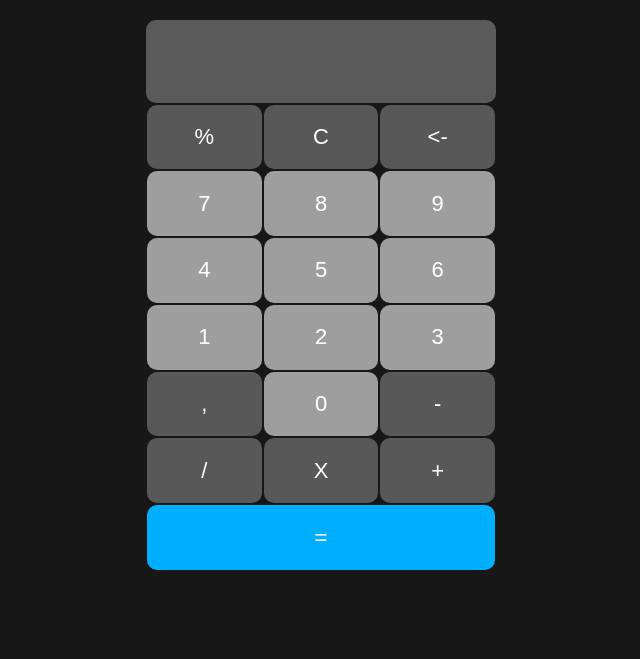
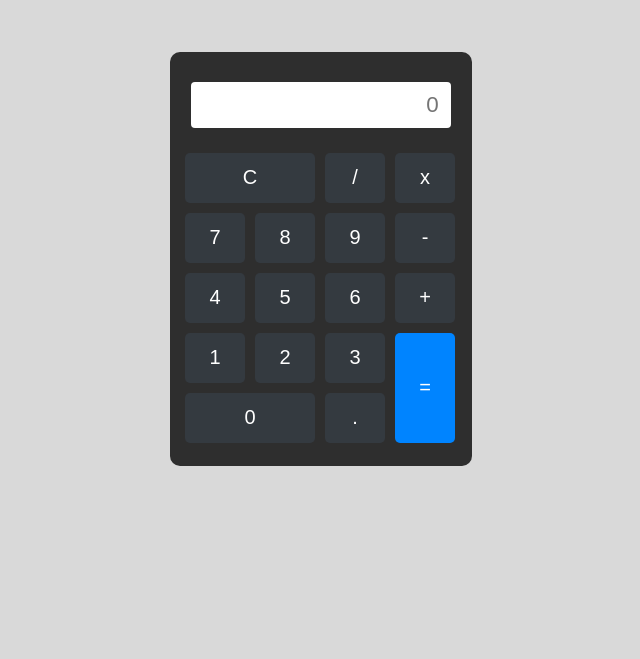
Before and after one commit to Vianahdev/Project-Calculator, a plain HTML site: page index.html in a window 1280 px wide. Shown: the part 141-800 px from the top of the page, without its empty margins (319-959 px from the left). Drawn offline with Linux system fonts and the light colour scheme.

Commit message:
Update Calculator

```diff
--- a/css/style.css
+++ b/css/style.css
@@ -7,71 +7,98 @@
 
             body{
                 display: flex;
+                flex-direction: column;
                 justify-content: center;
                 align-items: center;
-  flex-direction: column;
-  gap: 35px;
 
                 height: 100vh;
-  background: rgb(24, 23, 23);
-}
 
-h1{
-  color: white;
+                background: #D9D9D9;
+
             }
 
             #Calculator{
-  width: 350px;
-  height: 550px;
+                display: flex;
+                flex-direction: column;
+
+                width: 302px;
+                height: 414px;
+
+                background-color: #2E2E2E;
+                border-radius: 10px;
+
+                padding: 20px 10px;
             }
 
-#display{
-  height: 15%;
-  width: 100%;
+            .btn{
+                width: 60px;
+                height: 50px;
+                margin: 5px;
 
-  background: rgba(158, 158, 158, 0.5);
-  pointer-events: none;
-  border-radius: 10px;
-  margin-bottom: 1px;
+                color: #fff;
+                background-color: #343a40;
+                border-color: #343a40;
 
-  font-size: 45px;
+                text-align: center;
+                white-space: nowrap;
+                vertical-align: middle;
+
+                transition: background-color .15s ease-in-out,border-color .15s ease-in-out,box-shadow .15s ease-in-out;
+
+                border-radius: 5px;
+
+                font-size: 1.25rem;
+            }
+
+            button{
+                border: none;
+            }
+
+            .clear {
+                width: 130px;
+            }
+
+            .enter {
+                height: 110px;
+            }
+
+            .zero {
+                width: 130px;
+            }
+
+            .row{
+                display: flex;
+            }
+
+            .blue{
+                background: rgb(0, 132, 255);
+            }
+
+            .display{
+                display: block;
+
+                width: 92%;
+                padding: 0.375rem 0.75rem;
+                font-size: 1.4rem;
+                line-height: 1.5;
+                color: #495057;
+
+                background-color: #fff;
+                background-image: none;
+
+                border-radius: 0.25rem;
+                transition: border-color ease-in-out .15s;
 
                 text-align: right;
+                border: none;
             }
 
-#Numbers{
-  display: flex;
-  flex-direction: row;
-  flex-wrap: wrap;
-
-  height: 85%;
-}
-
-.square{
+            .resultado {
                 display: flex;
                 justify-content: center;
-  align-items: center;
 
-  flex: 1;
-  flex-basis: 25%;
-  background: rgba(104, 104, 104, 0.8);
-  margin: 1px;
-
-  font-size: 22px;
-  color: white;
-
-  border-radius: 10px;
+                text-align: right;
+                font-size: 20px;
+                margin-top: 10px;
+                margin-bottom: 20px;
             }
-
-
-#result{
-  background: rgb(0, 174, 255);
-}
-
-.gray-flet{
-  background: rgb(158, 158, 158);
-}
-
-.gray-bold{
-  background: rgb(90, 90, 90);
-}
--- a/index.html
+++ b/index.html
@@ -7,39 +7,44 @@
         <link rel="stylesheet" href="css/style.css">
 
         <title>Calculator</title>
+
     </head>
     <body>
-        <h1>CALCULADORA</h1>
+        <div id="Calculator">
+            <div class="resultado">
+                <input type="text"  class="display" placeholder="0" disabled="disabled">
+            </div>
 
-        <div id="Calculator">
-            <div id="display"> </div>
+            <div class="row">
+              <button type="button" class="btn clear">C</button>
+              <button type="button" class="btn">/</button>
+              <button type="button" class="btn">x</button>
+            </div>
 
-            <div id="Numbers">
-                <div id="porcentagem" class="square">%</div>
-                <div id="C" class="square">C</div>
-                <div id="delet" class="square"><-</div>
+            <div class="row">
+              <button type="button" class="btn">7</button>
+              <button type="button" class="btn">8</button>
+              <button type="button" class="btn">9</button>
+              <button type="button" class="btn">-</button>
+            </div>
 
-                <div id="7" class="square gray-flet">7</div>
-                <div id="8" class="square gray-flet">8</div>
-                <div id="9" class="square gray-flet">9</div>
+            <div class="row">
+              <button type="button" class="btn">4</button>
+              <button type="button" class="btn">5</button>
+              <button type="button" class="btn">6</button>
+              <button type="button" class="btn">+</button>
+            </div>
 
-                <div id="4" class="square gray-flet">4</div>
-                <div id="5" class="square gray-flet">5</div>
-                <div id="6" class="square gray-flet">6</div>
+            <div class="row">
+              <button type="button" class="btn">1</button>
+              <button type="button" class="btn">2</button>
+              <button type="button" class="btn">3</button>
+              <button type="button" class="btn enter blue">=</button>
+            </div>
 
-                <div id="1" class="square gray-flet">1</div>
-                <div id="2" class="square gray-flet">2</div>
-                <div id="3" class="square gray-flet">3</div>
-
-                <div id="virgula" class="square">,</div>
-                <div id="0" class="square gray-flet">0</div>
-                <div id="menos" class="square">-</div>
-
-                <div id="div" class="square">/</div>
-                <div id="mult" class="square">X</div>
-                <div id="mais" class="square">+</div>
-
-                <div id="result" class="square">=</div>
+            <div class="row" style="margin-top: -60px">
+              <button type="button" class="btn zero">0</button>
+              <button type="button" class="btn">.</button>
             </div>
         </div>
 
--- a/js/script.js
+++ b/js/script.js
@@ -2,15 +2,14 @@ document.addEventListener('DOMContentLoaded', () => {
   let btns = document.querySelectorAll(".square")
 
   btns.forEach((btn) => {
-    btn.addEventListener("click", handleClick)
+    btn.addEventListener("click", (event)=>{
+      let btn = event.target
+      let click = btn.id
+
+      let display = document.querySelector("div#display")
+
+      display.innerText = `${click}`
+
+    })
   })
 })
-
-function handleClick(event) {
-  let btn = event.target
-  let click = btn.id
-
-  let display = document.querySelector('div#display');
-
-  display.innerText = `${click}`
-}
```
Lines whose indentation alone changed are shown as unchanged.
